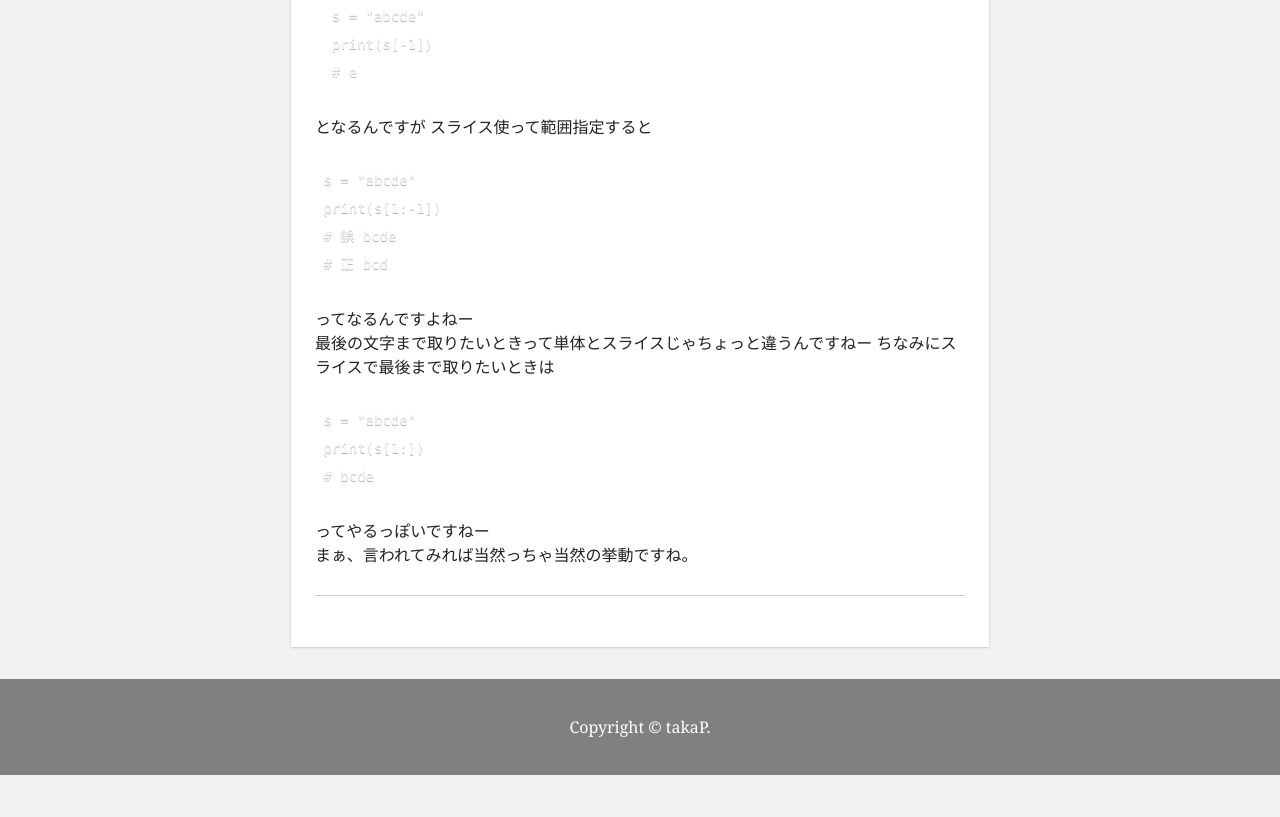
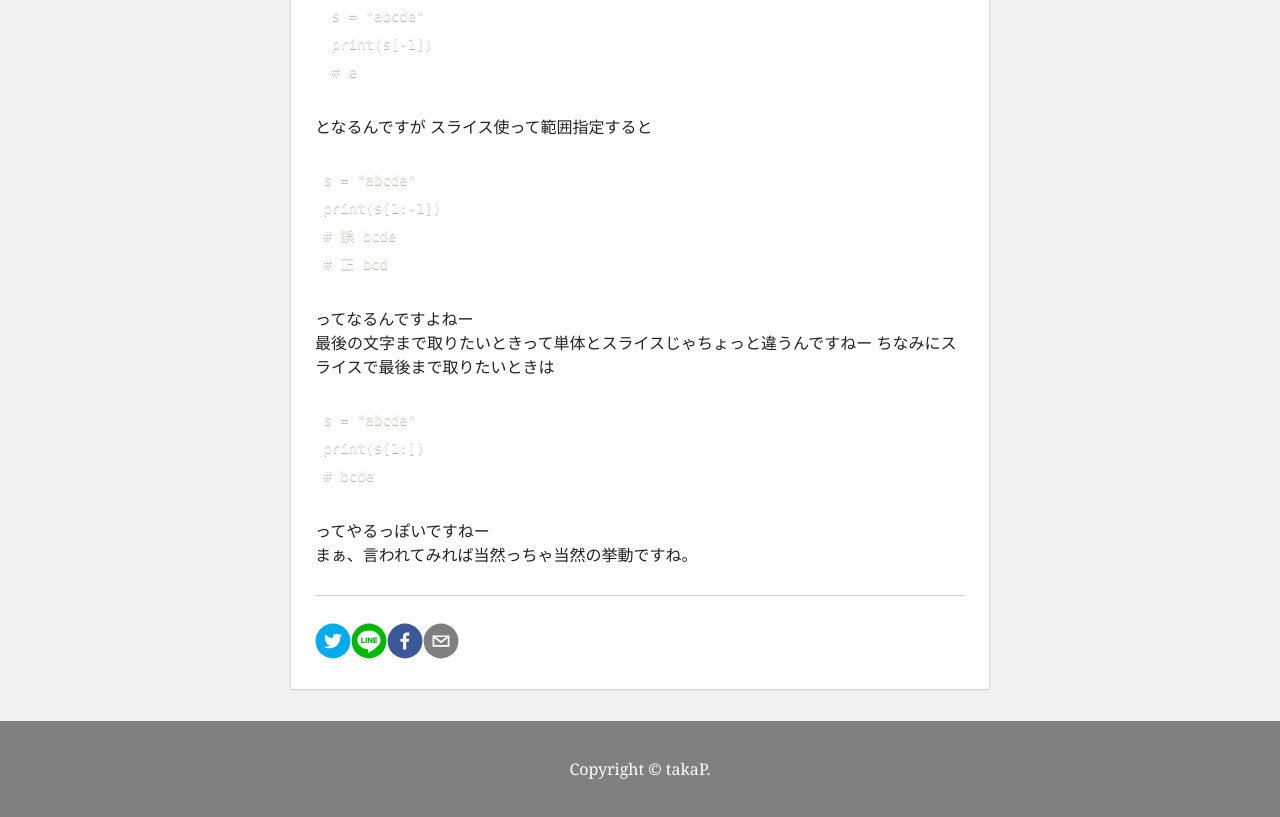
Before and after one commit to takapdayon/takapblog, a Gatsby site: page /python_slice/ in a window 1280 px wide. Shown: the part 806-1623 px from the top of the page. Before the commit the page ends 1581 px from the top, so only its background shows below. Built offline with nearby package versions, Linux system fonts and the light colour scheme; Gatsby itself is replaced by a stand-in of ours; some packages are replaced by stand-ins of ours; code samples lack their colours; what typography-theme-github would draw is missing.

Commit message:
share bottom

```diff
--- a/package.json
+++ b/package.json
@@ -32,6 +32,7 @@
     "react": "^16.12.0",
     "react-dom": "^16.12.0",
     "react-helmet": "^5.2.1",
+    "react-share": "^4.1.0",
     "react-typography": "^0.16.19",
     "to": "^0.2.9",
     "typeface-merriweather": "0.0.72",
--- /dev/null
+++ b/src/components/share/share.js
@@ -0,0 +1,39 @@
+import React, { Component } from "react";
+import {
+  FacebookShareButton,
+  TwitterShareButton,
+  FacebookIcon,
+  TwitterIcon,
+  LineShareButton,
+  LineIcon,
+  EmailShareButton,
+  EmailIcon
+} from "react-share";
+
+class Share extends Component {
+  render() {
+    const { postNode, postPath, siteUrl } = this.props;
+    const post = postNode.frontmatter;
+    const site = siteUrl + postPath;
+    const iconSize = 36;
+
+    return (
+      <div className="social-links">
+        <TwitterShareButton url={site} title={post.title} via="takapdayon">
+          <TwitterIcon round size={iconSize} />
+        </TwitterShareButton>
+        <LineShareButton url={site} title={post.title}>
+          <LineIcon round size={iconSize} />
+        </LineShareButton>
+        <FacebookShareButton url={site}>
+          <FacebookIcon round size={iconSize} />
+        </FacebookShareButton>
+        <EmailShareButton url={site} subject={post.title}>
+            <EmailIcon round size={iconSize} />
+        </EmailShareButton>
+      </div>
+    );
+  }
+}
+
+export default Share;
--- a/src/templates/blog-post/blog-post.js
+++ b/src/templates/blog-post/blog-post.js
@@ -6,6 +6,7 @@ import Bio from "../../components/bio/bio"
 import Layout from "../../components/layout/layout"
 import SEO from "../../components/seo/seo"
 import styles from "./blog-post.module.scss"
+import Share from "../../components/share/share";
 
 //import { rhythm, scale } from "../../utils/typography"
 
@@ -13,7 +14,8 @@ class BlogPostTemplate extends React.Component {
   render() {
     const post = this.props.data.markdownRemark
     const siteTitle = this.props.data.site.siteMetadata.title
-    const { previous, next } = this.props.pageContext
+    const siteUrl = this.props.data.site.siteMetadata.siteUrl
+    const { previous, next , slug } = this.props.pageContext
 
     return (
       <Layout location={this.props.location} title={siteTitle}>
@@ -38,6 +40,7 @@ class BlogPostTemplate extends React.Component {
               <section dangerouslySetInnerHTML={{ __html: post.html }} />
               <hr/>
             </article>
+            <Share  postNode={post} postPath={slug} siteUrl={siteUrl}/>
           </div>
         </div>
       </Layout>
@@ -52,6 +55,7 @@ export const pageQuery = graphql`
     site {
       siteMetadata {
         title
+        siteUrl
       }
     }
     markdownRemark(fields: { slug: { eq: $slug } }) {
@@ -95,4 +99,5 @@ export const pageQuery = graphql`
                 </ul>
               </nav>
             </section>
+            <Share  postNode={post} postPath={slug} />
 */
```
Also changed, not shown: 1 other file.
